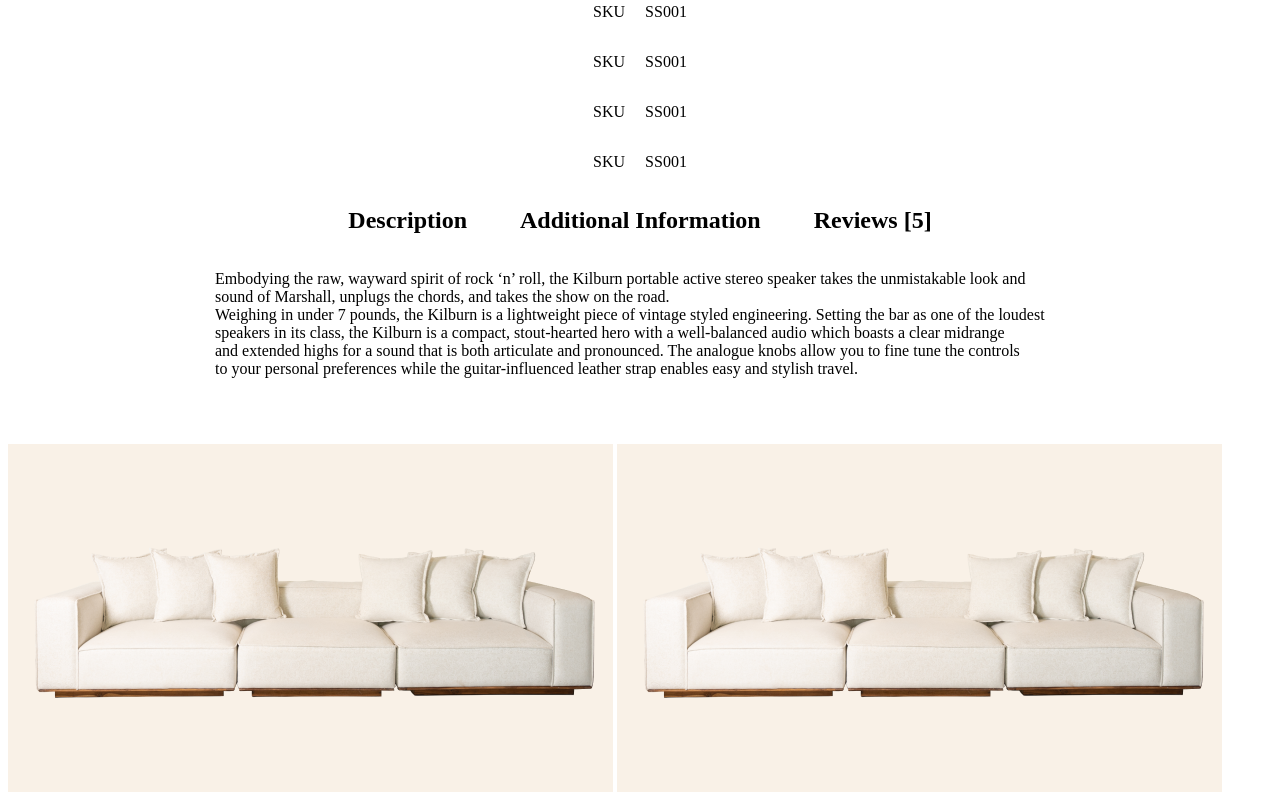
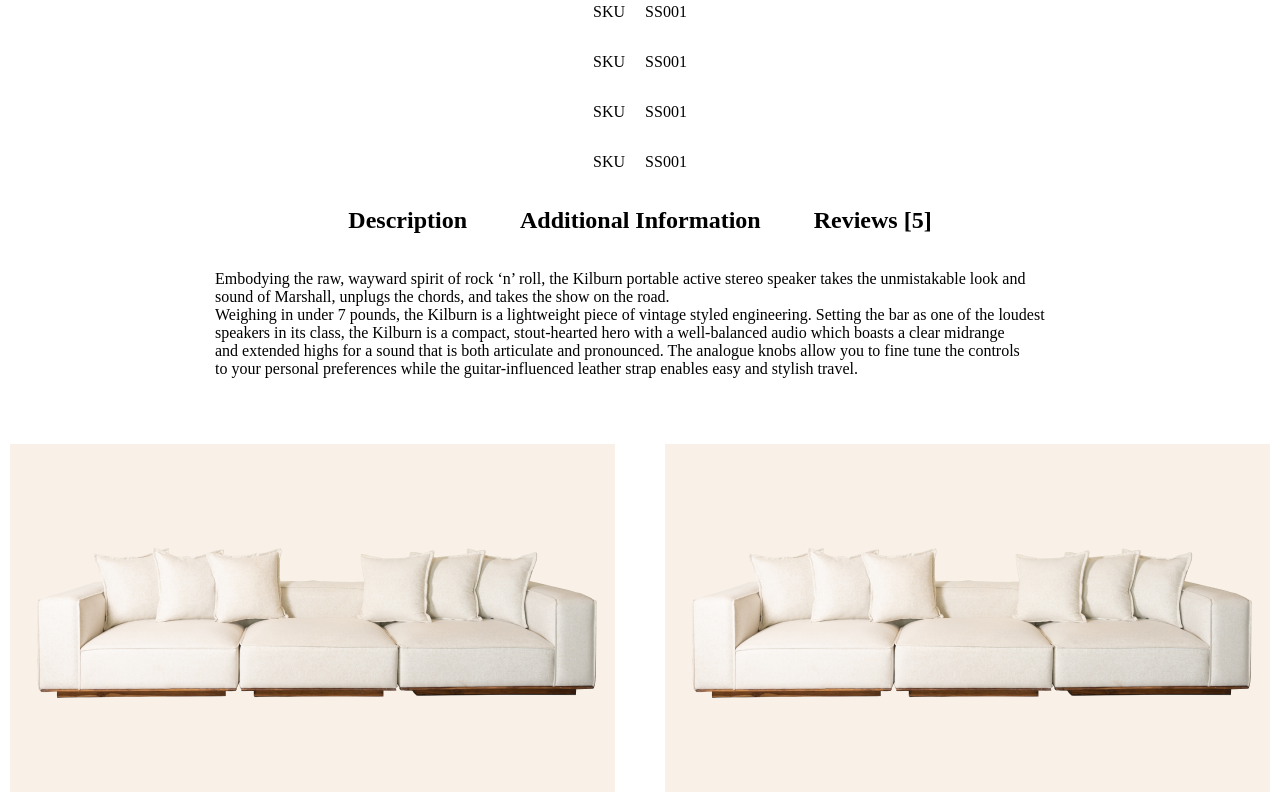
Before and after one commit to javohirturgunboyev/4-homework, a plain HTML site: page index.html in a window 1280 px wide. Shown: the part 890-1694 px from the top of the page. Drawn offline with Linux system fonts and the light colour scheme.

Commit message:
tugatdim

```diff
--- a/index.html
+++ b/index.html
@@ -105,8 +105,8 @@
                     Weighing in under 7 pounds, the Kilburn is a lightweight piece of vintage styled engineering. Setting the bar as one of the loudest <br> speakers in its class, the Kilburn is a compact, stout-hearted hero with a well-balanced audio which boasts a clear midrange <br> and extended highs for a sound that is both articulate and pronounced. The analogue knobs allow you to fine tune the controls <br> to your personal preferences while the guitar-influenced leather strap enables easy and stylish travel.</p>
             </div>
             <div class="images">
-                <img src="./images/Mask group (2).png" alt="">
-                <img src="./images/Cloud sofa three seater + ottoman_2 1.png" alt="">
+                <img class="imgg" src="./images/Mask group (2).png" alt="">
+                <img class="imgg" src="./images/Cloud sofa three seater + ottoman_2 1.png" alt="">
             </div>
         </main>
     </div>
--- a/styles/style.css
+++ b/styles/style.css
@@ -198,8 +198,13 @@ padding-left: 207px;
 
 }
 
-.images img{
-    background-color:#f9f1e7;
-    gap:50pxpx;
+.images{
+    display: flex;
+    gap:50px;
     justify-content: center;
+    background-repeat: no-repeat;
+    text-align: center;
 }
+.imgg{
+    background-color:#F9F1E7;
+}
```
